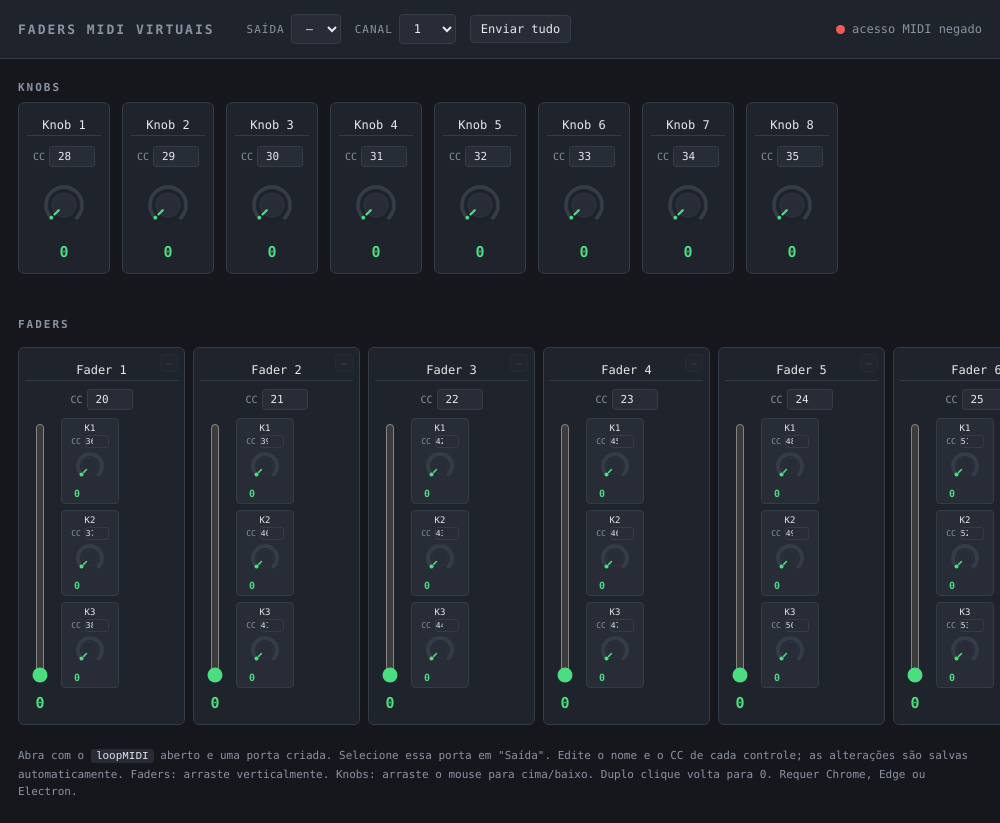
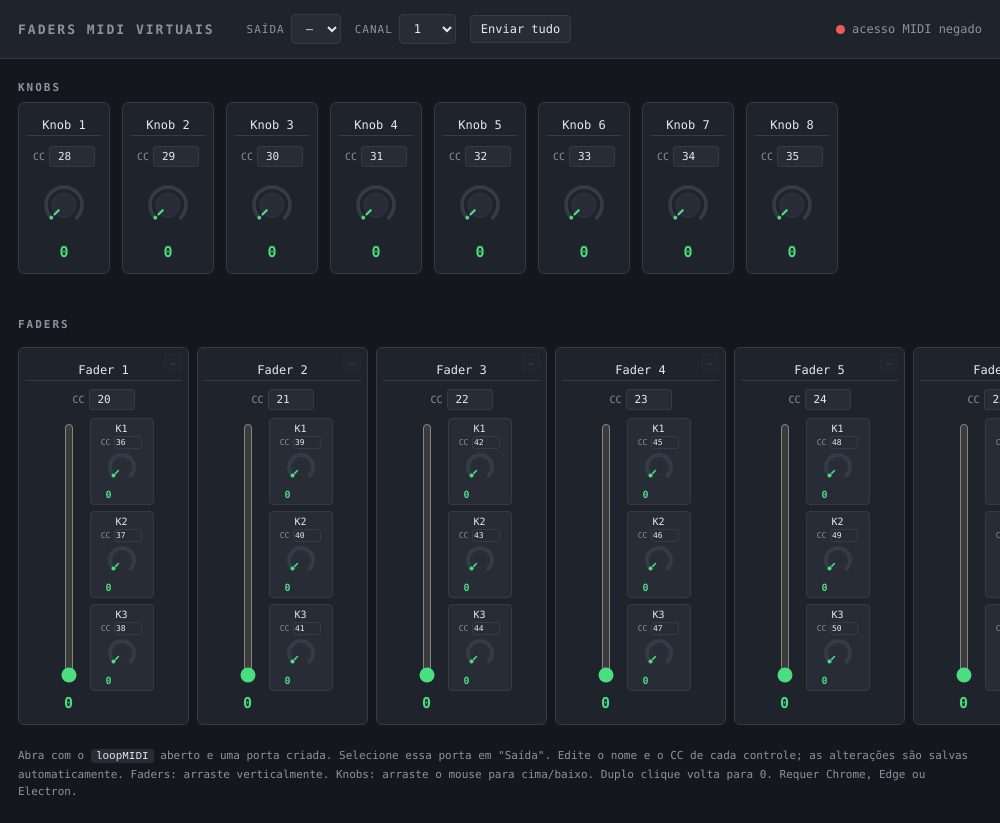
Before and after one commit to pauloadson/midicontrols, an Electron app: page renderer/index.html in a window 1000 px wide. Drawn offline with Linux system fonts and the light colour scheme.

Commit message:
style: aumenta largura dos mini knobs e corrige corte de texto nos labels

```diff
--- a/renderer/styles.css
+++ b/renderer/styles.css
@@ -138,6 +138,7 @@ button:hover { border-color: var(--accent-dim); }
   align-items: flex-start;
   gap: 6px;
   width: 100%;
+  justify-content: center;
 }
 .fader-col {
   display: flex;
@@ -160,7 +161,7 @@ button:hover { border-color: var(--accent-dim); }
   border: 1px solid var(--line);
   border-radius: 4px;
   padding: 4px;
-  width: 58px;
+  width: 64px; /* Aumentado de 58px */
 }
 .side-knob-header {
   display: flex;
@@ -172,7 +173,7 @@ button:hover { border-color: var(--accent-dim); }
 }
 .side-knob .lbl {
   width: 100%;
-  font-size: 9px !important;
+  font-size: 10px !important; /* Ligeiramente maior para leitura */
   border-bottom: none !important;
   padding: 0 !important;
 }
@@ -180,7 +181,7 @@ button:hover { border-color: var(--accent-dim); }
   font-size: 8px !important;
 }
 .side-knob .cc {
-  width: 24px !important;
+  width: 28px !important; /* Aumentado de 24px */
   font-size: 8px !important;
   padding: 1px 0 !important;
 }
@@ -204,7 +205,7 @@ button:hover { border-color: var(--accent-dim); }
   font: inherit;
   font-size: 12px;
   text-align: center;
-  padding: 3px 0;
+  padding: 3px 2px; /* Adicionado um pouco de padding lateral */
 }
 .strip input.lbl:focus { outline: none; border-bottom-color: var(--accent); }
 .cc-row {
```
